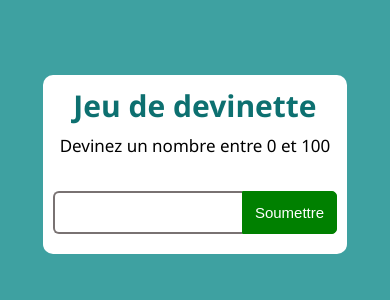
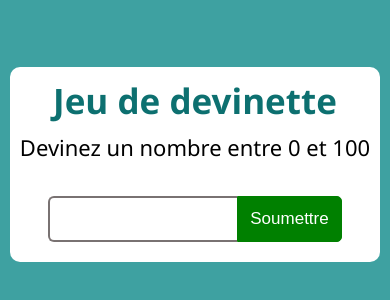
Before and after one commit to Odychrist/Jeu-de-devinette, a plain HTML site: page index.html in a window 390 px wide. Shown: the part 262-562 px from the top of the page. Drawn offline with Linux system fonts and the light colour scheme.

Commit message:
Responsive changement

```diff
--- a/style.css
+++ b/style.css
@@ -9,7 +9,7 @@ body {
   justify-content: center;
   height: 100vh;
   background: rgb(62, 161, 161);
-  font-size: 17px;
+  font-size: 22px;
   font-family: 'Segoe UI', Tahoma, Geneva, Verdana, sans-serif;
   padding: 4px;
 }
@@ -25,7 +25,7 @@ body {
 }
 
 .title {
-  font-size: 30px;
+  font-size: 35px;
   color: rgb(13, 112, 112);
   margin-bottom: 4px;
 }
@@ -70,7 +70,7 @@ body {
   padding: 12px;
   background-color: green;
   border: 1px solid green;
-  font-size: 15px;
+  font-size: 17px;
   outline: none;
   cursor: pointer;
   color: white;
@@ -91,7 +91,7 @@ body {
   background-color: rgb(33, 124, 124);
   padding: 10px;
   color: white;
-  font-size: 15px;
+  font-size: 17px;
   border: 1px solid rgb(33, 124, 124);
   border-radius: 5px;
 }
```
